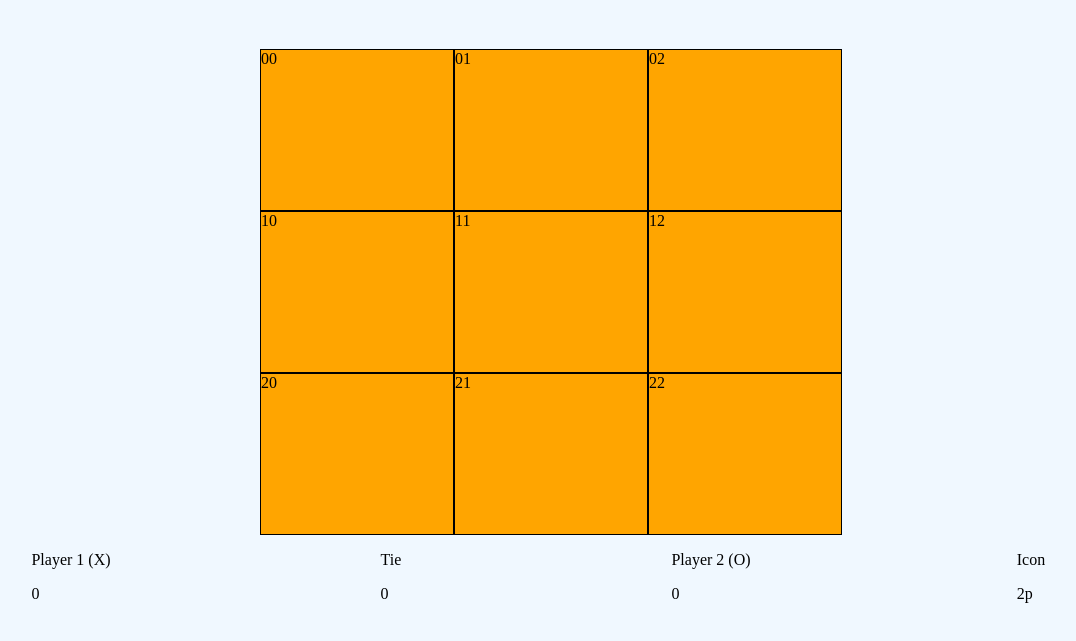
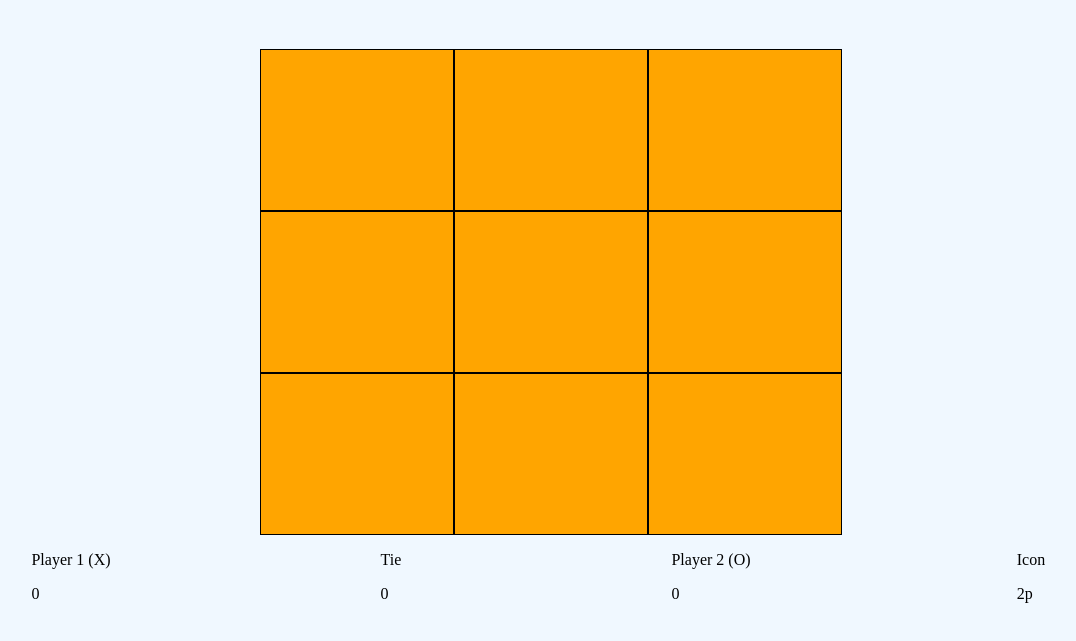
Before and after one commit to holmeskone/tic-tac-toe, a plain HTML site: page index.html in a window 1280 px wide. Shown: the part 73-714 px from the top of the page, without its empty margins (89-1165 px from the left). Drawn offline with Linux system fonts and the light colour scheme.

Commit message:
Remove placeholder values

```diff
--- a/index.html
+++ b/index.html
@@ -13,19 +13,19 @@
             </div>
             <div class="game-board" id="game-board">
                 <div class="game-row" id="game-top-row">
-                    <div class="cell" id="00" data-row="0" data-column="0">00</div>
-                    <div class="cell" id="01" data-row="0" data-column="1">01</div>
-                    <div class="cell" id="02" data-row="0" data-column="2">02</div>
+                    <div class="cell" id="00" data-row="0" data-column="0"></div>
+                    <div class="cell" id="01" data-row="0" data-column="1"></div>
+                    <div class="cell" id="02" data-row="0" data-column="2"></div>
                 </div>
                 <div class="game-row" id="game-middle-row">
-                    <div class="cell" id="10" data-row="1" data-column="0">10</div>
-                    <div class="cell" id="11" data-row="1" data-column="1">11</div>
-                    <div class="cell" id="12" data-row="1" data-column="2">12</div>
+                    <div class="cell" id="10" data-row="1" data-column="0"></div>
+                    <div class="cell" id="11" data-row="1" data-column="1"></div>
+                    <div class="cell" id="12" data-row="1" data-column="2"></div>
                 </div>
                 <div class="game-row" id="game-bottom-row">
-                    <div class="cell" id="20" data-row="2" data-column="0">20</div>
-                    <div class="cell" id="21" data-row="2" data-column="1">21</div>
-                    <div class="cell" id="22" data-row="2" data-column="2">22</div>
+                    <div class="cell" id="20" data-row="2" data-column="0"></div>
+                    <div class="cell" id="21" data-row="2" data-column="1"></div>
+                    <div class="cell" id="22" data-row="2" data-column="2"></div>
                 </div>
             </div>
             <div class="game-information" id="game-information">
```
